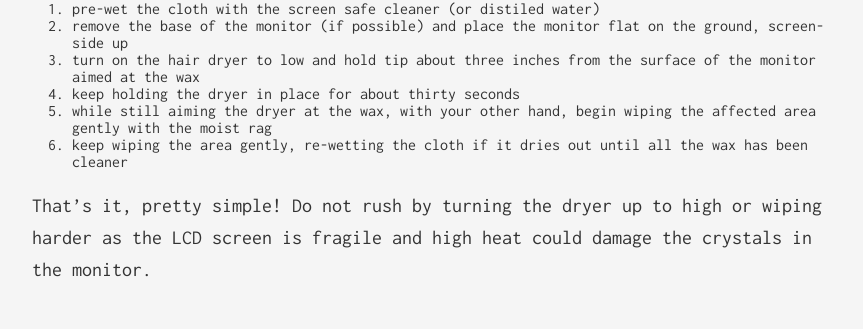
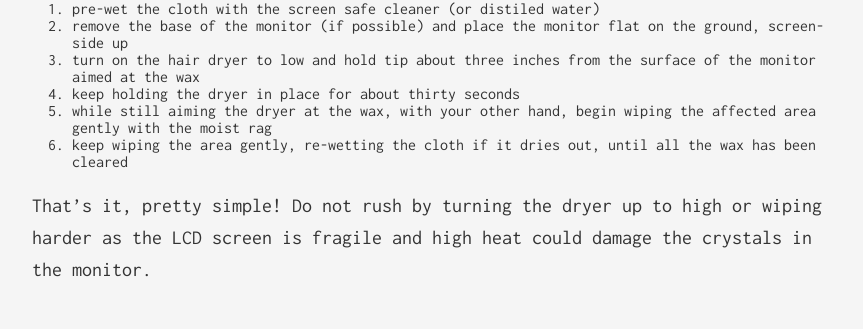
Before and after one commit to kindrowboat/motevets.com, a Jekyll site: the page built from _posts/2015-01-03-getting-candle-wax-off-an-LCD.md, in a window 1280 px wide. Shown: the part 1216-1545 px from the top of the page, without its empty margins (208-1071 px from the left). Built offline with Jekyll 4.4.1, drawn with Linux system fonts in a browser that asks for light colours.

Commit message:
Fix typos

```diff
--- a/_posts/2015-01-03-getting-candle-wax-off-an-LCD.md
+++ b/_posts/2015-01-03-getting-candle-wax-off-an-LCD.md
@@ -46,8 +46,8 @@ It's a pretty straight forward process:
 1. keep holding the dryer in place for about thirty seconds
 1. while still aiming the dryer at the wax, with your other hand, begin wiping
    the affected area gently with the moist rag
-1. keep wiping the area gently, re-wetting the cloth if it dries out until all
-   the wax has been cleaner
+1. keep wiping the area gently, re-wetting the cloth if it dries out, until all
+   the wax has been cleared
 
 That's it, pretty simple!  Do not rush by turning the dryer up to high or wiping
 harder as the LCD screen is fragile and high heat could damage the crystals in
```
